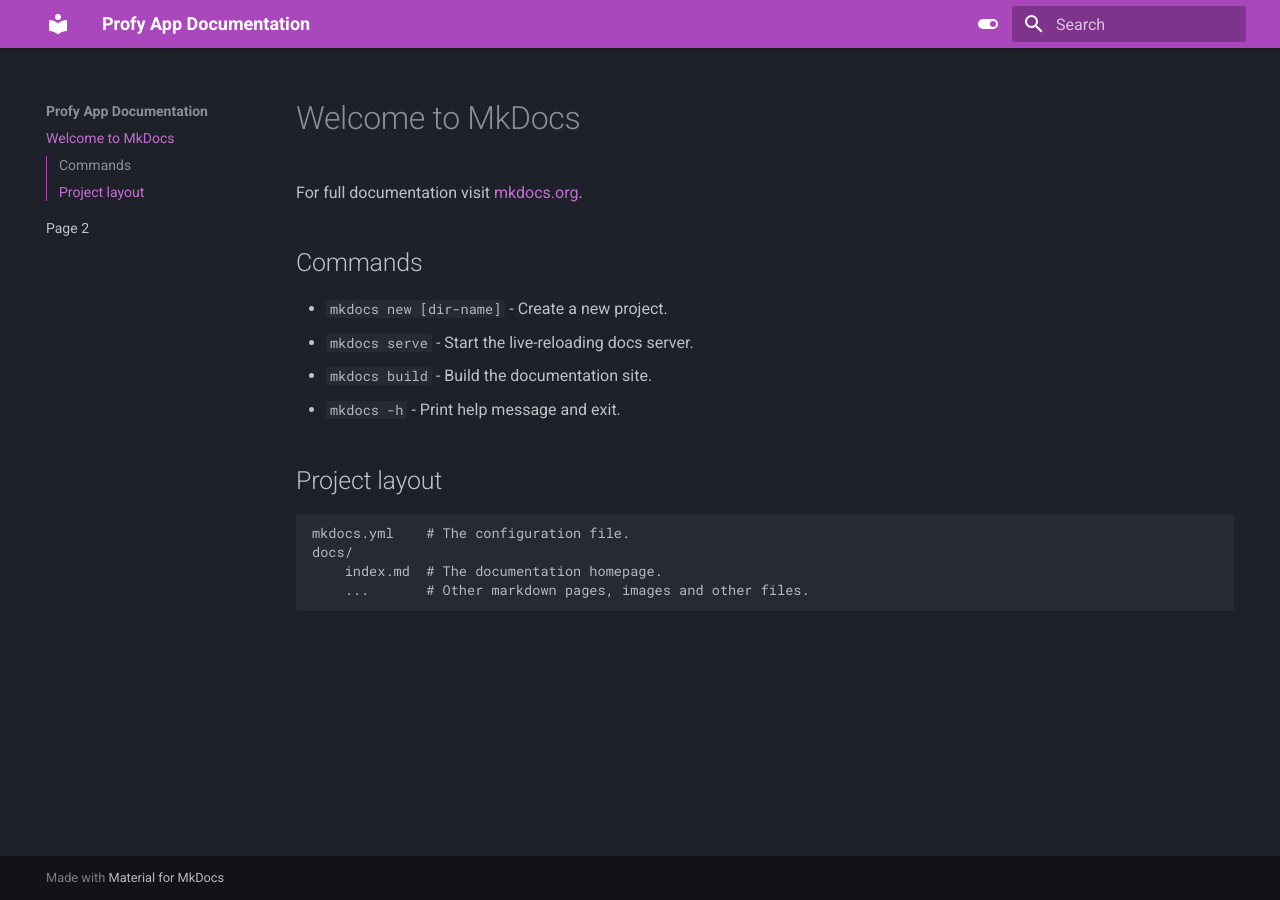
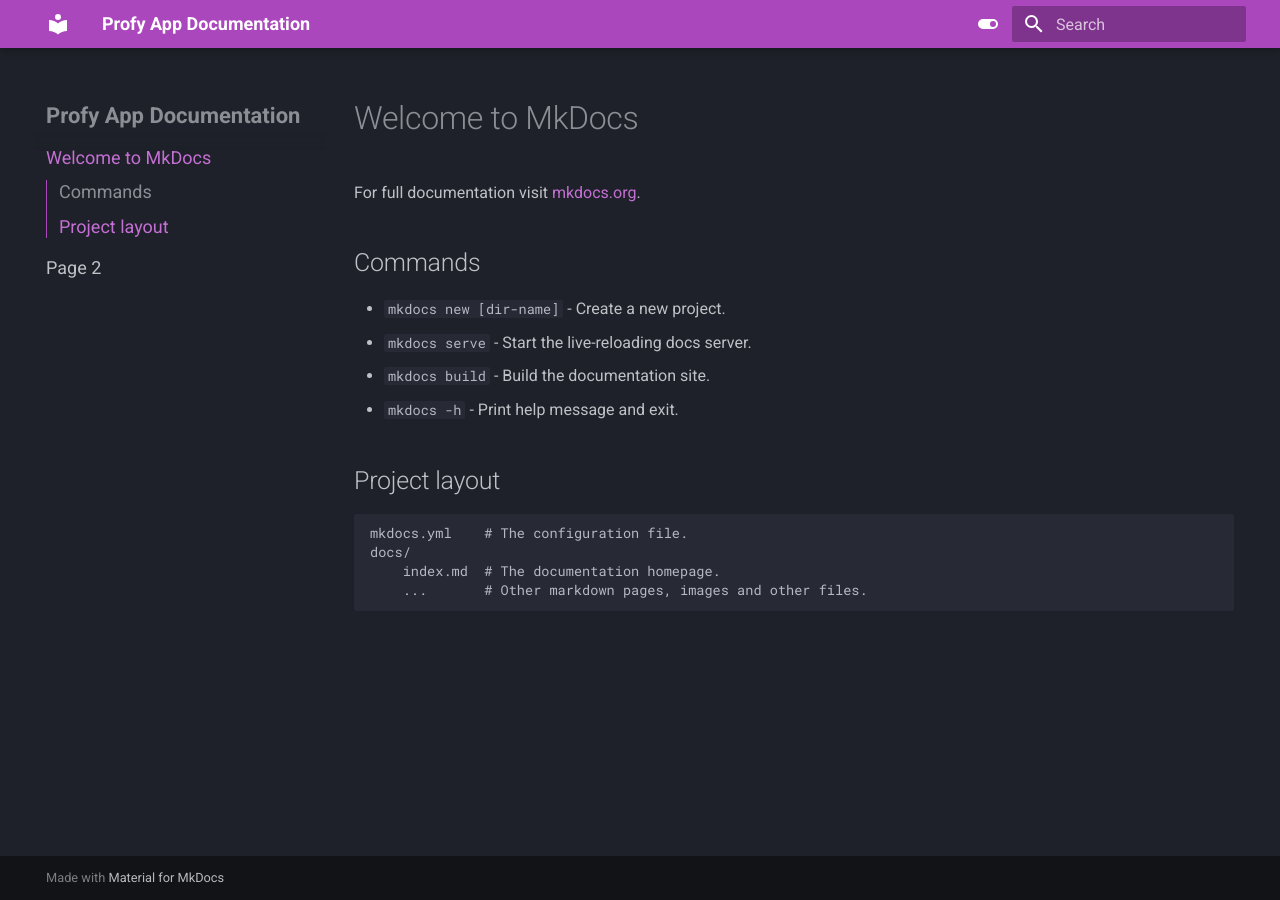
Before and after one commit to profy-shopify/profy-shopify.github.io, an MkDocs documentation site: the page built from docs/index.md, in a window 1280 px wide. Built offline with MkDocs 1.6.1 and Material for MkDocs 9.7.7, drawn with Linux system fonts in a browser that asks for light colours.

Commit message:
Added extra css

```diff
--- /dev/null
+++ b/docs/stylesheets/extra.css
@@ -0,0 +1,13 @@
+.md-nav__title {
+	font-size: 22px;
+	margin-bottom: 15px;
+}
+.md-nav__link {
+	font-size: 18px;
+}
+.md-sidebar__scrollwrap .md-sidebar__inner {
+	padding-right: 0;
+}
+.md-sidebar {
+	width: 15rem;
+}
--- a/mkdocs.yml
+++ b/mkdocs.yml
@@ -21,7 +21,9 @@
         icon: material/toggle-switch-off-outline
         name: Switch to dark mode
       primary: purple
-      accent: purple
+      accent: lime
+extra_css:
+  - stylesheets/extra.css
 # To hide logo
 # extra:
 #   generator: false
```
